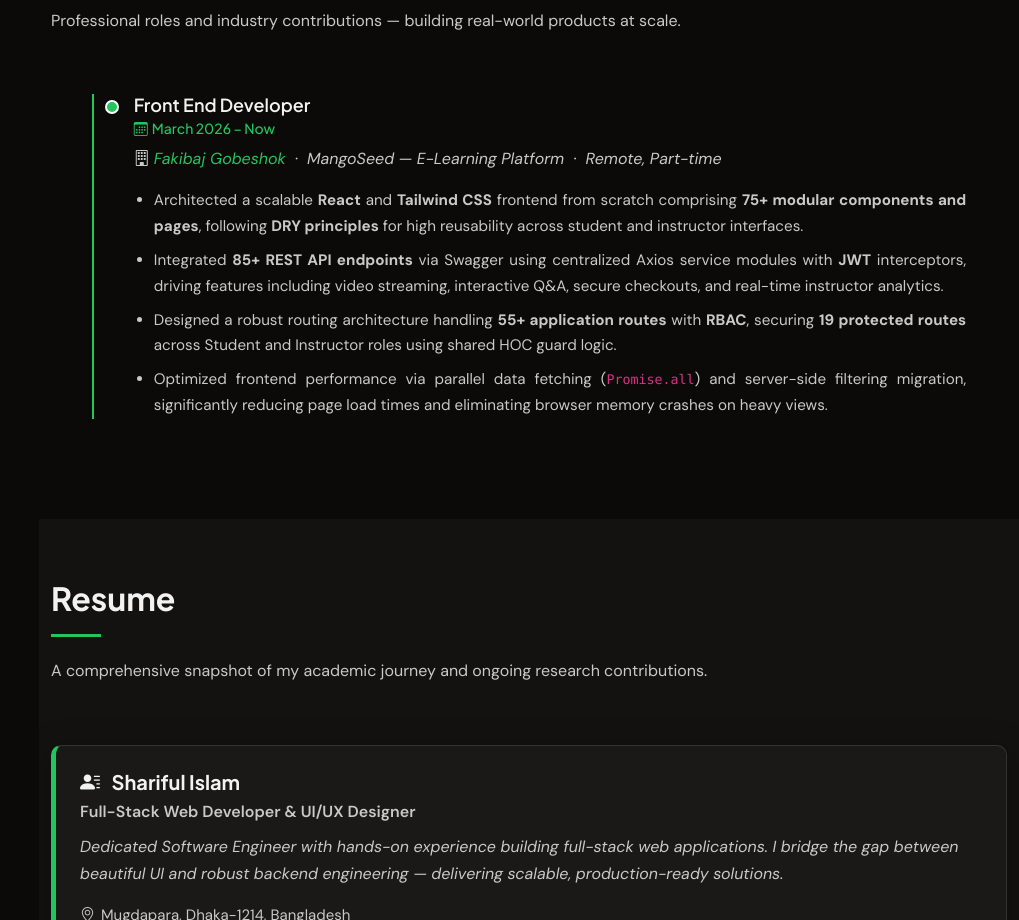
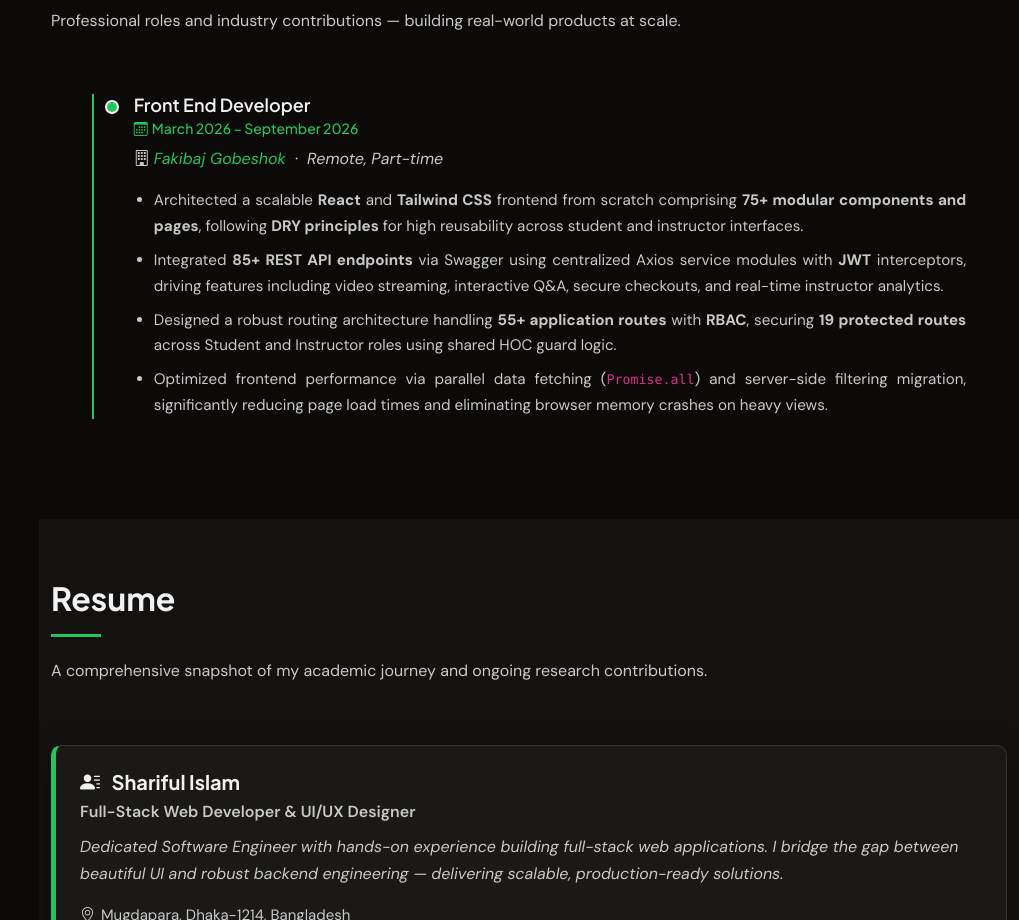
Before and after one commit to Sharif2023/MyPortfolio, a React (Vite) app: page / in a window 1280 px wide. Shown: the part 6120-7040 px from the top of the page, without its empty margins (261-1280 px from the left). Built offline with nearby package versions, Linux system fonts and the light colour scheme.

Commit message:
experience updated

```diff
--- a/src/components/Experience.jsx
+++ b/src/components/Experience.jsx
@@ -13,8 +13,8 @@ export default function Experience() {
                 <div className="timeline-marker" />
                 <div className="timeline-content">
                   <h4>Front End Developer</h4>
-                  <h5><i className="bi bi-calendar3 me-1" />March 2026 &ndash; Now</h5>
-                  <p><em><i className="bi bi-building me-1" /><a href="https://www.fakibajgobeshok.org/" target="_blank" rel="noopener noreferrer" style={{ color: 'var(--accent-color)' }}>Fakibaj Gobeshok</a> &nbsp;·&nbsp; MangoSeed — E-Learning Platform &nbsp;·&nbsp; Remote, Part-time</em></p>
+                  <h5><i className="bi bi-calendar3 me-1" />March 2026 &ndash; September 2026</h5>
+                  <p><em><i className="bi bi-building me-1" /><a href="https://www.fakibajgobeshok.org/" target="_blank" rel="noopener noreferrer" style={{ color: 'var(--accent-color)' }}>Fakibaj Gobeshok</a> &nbsp;·&nbsp; Remote, Part-time</em></p>
                   <ul className="mt-3" style={{ listStyleType: 'disc', paddingLeft: '20px', textAlign: 'justify', fontSize: '0.95rem', color: 'var(--color-default)' }}>
                     <li className="mb-2">Architected a scalable <strong>React</strong> and <strong>Tailwind CSS</strong> frontend from scratch comprising <strong>75+ modular components and pages</strong>, following <strong>DRY principles</strong> for high reusability across student and instructor interfaces.</li>
                     <li className="mb-2">Integrated <strong>85+ REST API endpoints</strong> via Swagger using centralized Axios service modules with <strong>JWT</strong> interceptors, driving features including video streaming, interactive Q&amp;A, secure checkouts, and real-time instructor analytics.</li>
```
